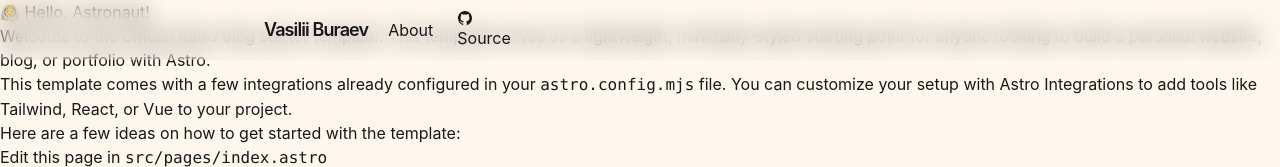
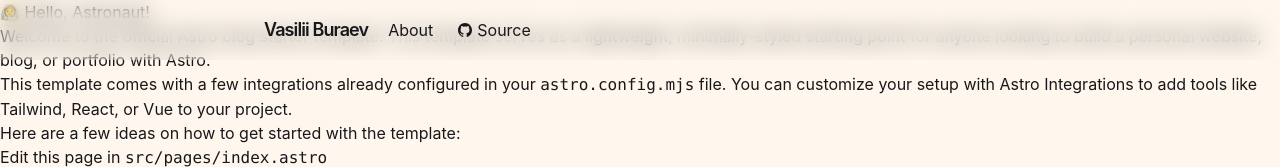
Before and after one commit to Prince-Gizard/what-i-use, an Astro site: page / in a window 1280 px wide. Shown: the top 167 px of the page. Built offline with nearby package versions, Linux system fonts and the light colour scheme; Astro itself is replaced by a stand-in of ours.

Commit message:
simple style change

```diff
--- a/src/components/HeaderLink.astro
+++ b/src/components/HeaderLink.astro
@@ -10,8 +10,10 @@
 </a>
 <style>
 	a {
-		display: inline-block;
+		display: inline-flex;
 		text-decoration: none;
+    align-items: center;
+    gap: 4px;
 	}
 	a.active {
 		font-weight: bolder;
```
